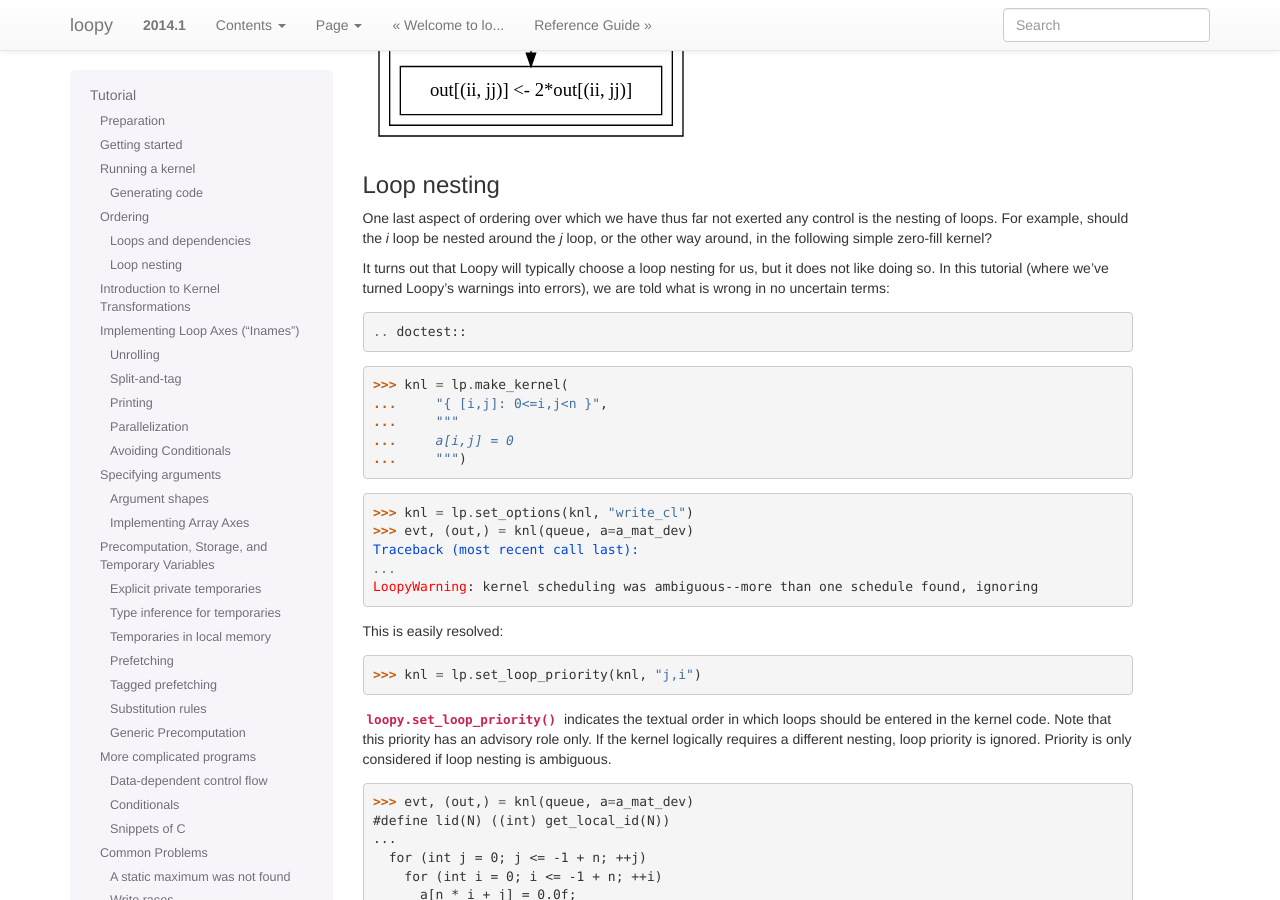
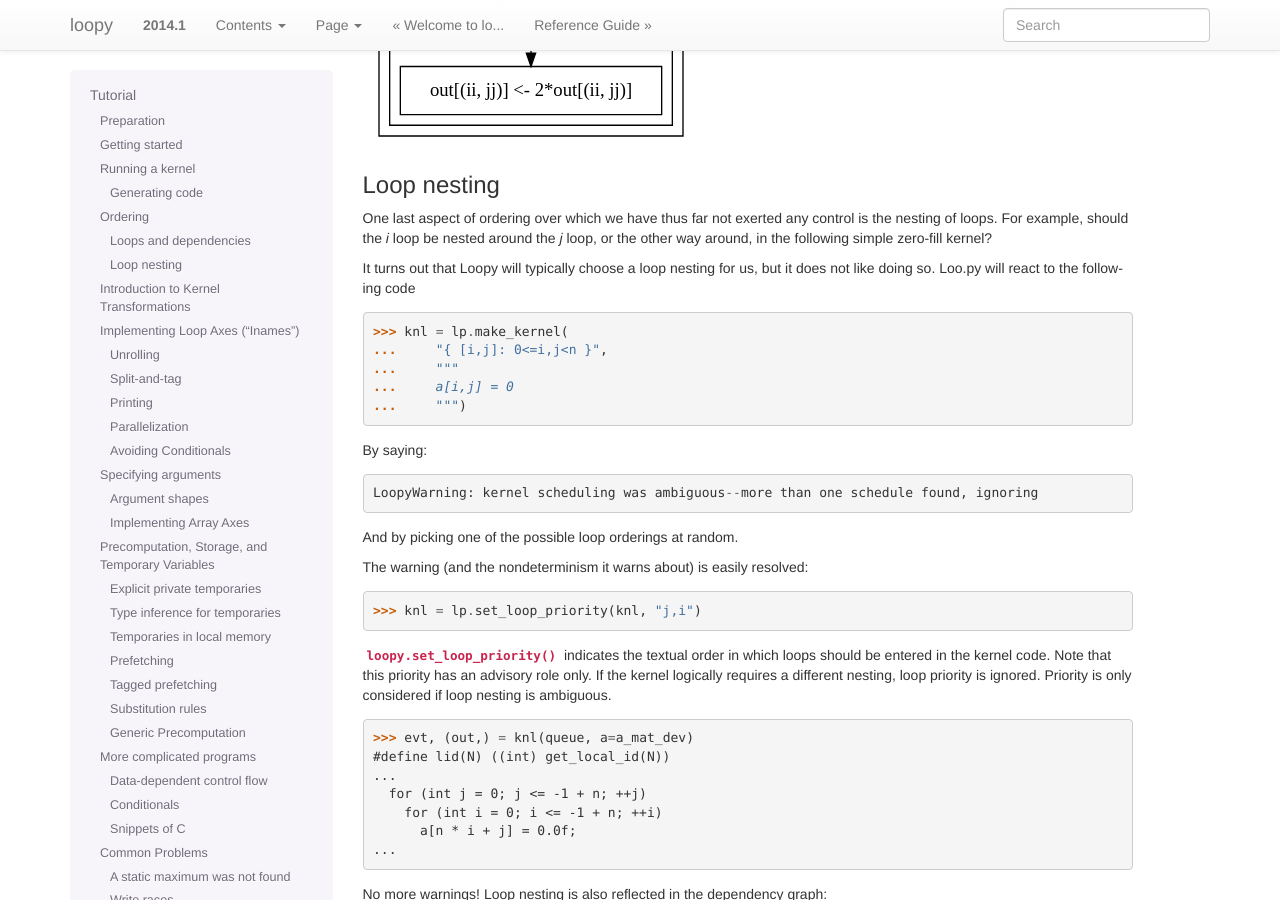
Before and after one commit to inducer/loopy, a Sphinx documentation site: the page built from doc/tutorial.rst, in a window 1280 px wide and 900 px high, scrolled down 6749 px. Built offline with Sphinx 7.4.7, drawn with Linux system fonts in a browser that asks for light colours.

Commit message:
Don't rely on warning behavior in doctests

```diff
--- a/doc/tutorial.rst
+++ b/doc/tutorial.rst
@@ -444,8 +444,7 @@ around the *j* loop, or the other way around, in the following simple
 zero-fill kernel?
 
 It turns out that Loopy will typically choose a loop nesting for us, but it
-does not like doing so. In this tutorial (where we've turned Loopy's warnings
-into errors), we are told what is wrong in no uncertain terms::
+does not like doing so. Loo.py will react to the following code
 
 .. doctest::
 
@@ -455,14 +454,13 @@ into errors), we are told what is wrong in no uncertain terms::
     ...     a[i,j] = 0
     ...     """)
 
+By saying::
 
-    >>> knl = lp.set_options(knl, "write_cl")
-    >>> evt, (out,) = knl(queue, a=a_mat_dev)
-    Traceback (most recent call last):
-    ...
     LoopyWarning: kernel scheduling was ambiguous--more than one schedule found, ignoring
 
-This is easily resolved:
+And by picking one of the possible loop orderings at random.
+
+The warning (and the nondeterminism it warns about) is easily resolved:
 
 .. doctest::
 
```
